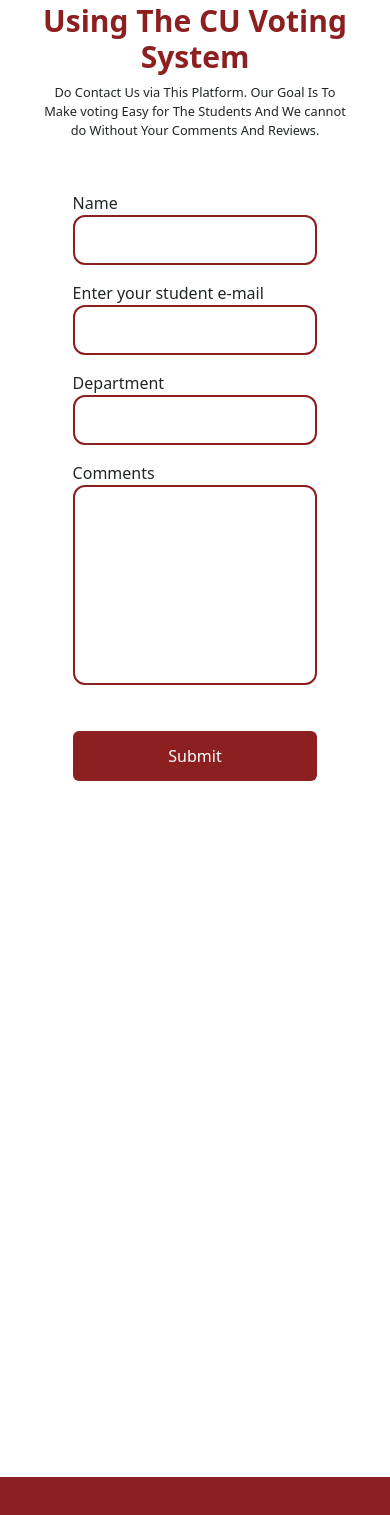
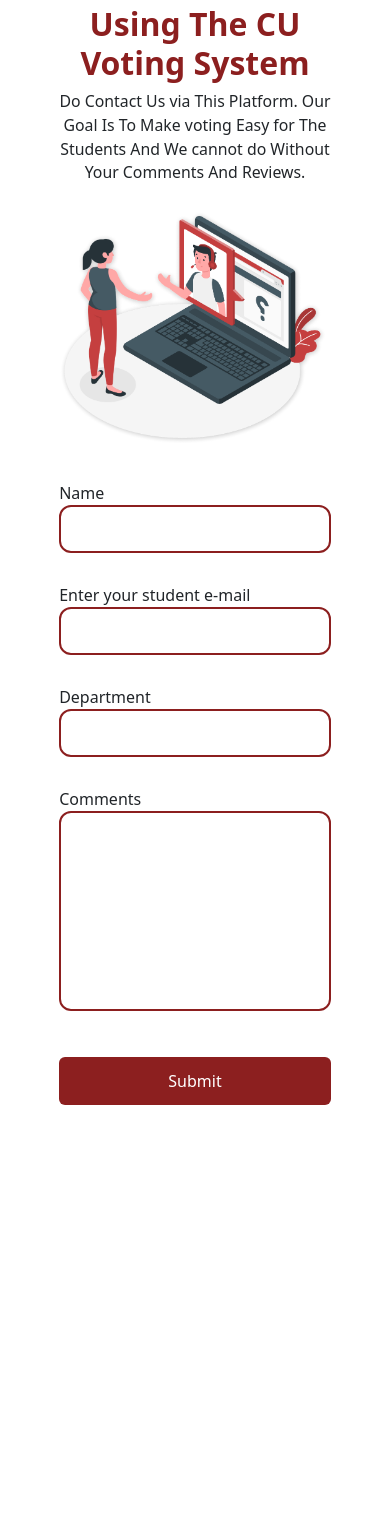
Before and after one commit to InguCell/VotingWebApp, a React (Create React App) app: page /contact in a window 390 px wide. Shown: the part 439-1954 px from the top of the page. Built offline with nearby package versions, Linux system fonts and the light colour scheme.

Commit message:
responsiveness

```diff
--- a/src/components/FAQs/faqs.css
+++ b/src/components/FAQs/faqs.css
@@ -20,7 +20,7 @@
     position: relative;
     object-fit: contain;
     height: 500px;
-    top: -50px;
+    top: -70px;
     bottom: -60px;
 }
 
@@ -40,21 +40,58 @@
     font-weight: bold;
 }
 
+@media (max-width:768px) {
+    .firt_row h2{
+        font-size: 35px;
+    }
+    .faqs_pic{
+        width: 90%;
+        top: -90px;
+    }
+    .firt_row{
+        margin-bottom: -170px;
+    }
+}
+
+@media(max-width:540px) {
+    .faqs_pic{
+        width: 100%;
+        top: -95px;
+    }
+}
+
 @media (max-width:500px) {
+    .firt_row h2{
+        font-size: 30px;
+    }
     .faqs_pic{
-        display: none;
+        width: 104%;
+        height: 420px;
+    }
+    .column{
+        font-size: 0.87em;
     }
 
-    .firt_row{
-        margin-bottom: 10px;
+    .column h4{
+        font-size: large;
+    }
+}
+
+@media(max-width:440px) {
+    .faqs_pic{
+        width: 106%;
+        height: 400px;
+    }
+}
+
+@media(max-width:440px) {
+    .faqs_pic{
+        width: 110%;
+        top: -85px;
+        height: 360px;
     }
 
-    .firt_row h2{
-        font-size: 40px;
+    .main{
+        margin: 40px 20px;
     }
-
-    .sec_row{
-        margin-top: 30px;
-    }
-
 }
--- a/src/components/contact-page/contact.css
+++ b/src/components/contact-page/contact.css
@@ -8,25 +8,23 @@
     font-size: 1.4rem;
 }
 
-.footer_log{
-    position: relative;
-    width: 50px;
-    height: 40px;
-    float: left;
-}
-
 .header h1{
     color: rgb(140,31,31);
     font-weight: bold;
     font-size: 3rem;
 }
-
-#name, #mail, #dept{
+#name, #mail, #dept, input[type="textarea"]{
     width:70%;
     height: 50px;
     border-radius: 12px;
     border:2px solid rgb(140,31,31);
     transition: all 0.3s;
+}
+
+input[type="textarea"]{
+    height: 200px;
+    margin-bottom: 30px;
+    outline: none;
 }
 
 #form_button{
@@ -43,31 +41,17 @@
     color: rgb(0, 0, 0);
 }
 
-.form_Main_Box, .contact_image{
+.form_Main_Box{
     width: 50%;
-    object-fit:cover;
 }
 
-.contact_image img{
-    width: 100%;
-    object-fit:cover;
-    height: 100%;
-}
-.contact_image{
-    height: 470px;
-    margin-top: 15px;
+.contact_img{
+    position: relative;
+    top: auto;
+    object-fit: contain;
+    width: 50%;
+    height: 560px;
     float: right;
-}
-
-input[type="textarea"]{
-    width: 70%;
-    height: 200px;
-    border-radius: 12px;
-    border: 2px solid rgb(140,31,31);
-    transition: all 0.3s;
-    margin-bottom: 30px;
-    transition: all 0.3s;
-    outline: none;
 }
 
 input[type="textarea"]:focus, #name:focus, #mail:focus, #dept:focus{
@@ -76,64 +60,108 @@ input[type="textarea"]:focus, #name:focus, #mail:focus, #dept:focus{
     box-shadow: 0 0 13px rgb(140,31,31);
 }
 
-@media (max-width:1000px) {
-    .contact_image{
+@media (max-width:1024px) {
+    .contact_img{
         float: none;
+        height: 525px;
+        top: -55px;
+        width: 80%;
+    }
+    .header{
+        font-size: 0.99em;
+    }
+    .header h1{
+        font-size: 2.6rem;
     }
     .second_row{
         display: flex;
         flex-direction: column;
         align-items: center;
+        margin-top: 0;
+    }
+    #name, #mail, #dept,input[type="textarea"],#form_button {
+        width: 85%;
+        margin-bottom: 30px;
+    }
+    .form_Main_Box{
+        position: relative;
+        top: -20px;
+    }
+}
+
+@media (max-width:991px) {
+    #name, #mail, #dept,input[type="textarea"],#form_button {
+        width: 95%;
+    }
+}
+
+@media (max-width:768px) {
+    .form_Main_Box {
+        width: 65%;
     }
     #name, #mail, #dept,input[type="textarea"],#form_button {
         width: 100%;
     }
-
-    .form_Main_Box{
-        margin-top: 50px;
+    .contact_img{
+        width: 95%;
     }
-    .header{
-        font-size: 0.8em;
+    .header h1{
+        font-size: 2.3rem;
     }
 }
 
-@media (max-width:768px) {
-    .contact_image, .form_Main_Box{
-        width: 70%;
+@media (max-width:540px) {
+    .form_Main_Box {
+        width: 75%;
+    }
+    .contact_img{
+        height: auto;
+        top: -35px;
     }
     .header h1{
-        font-size: 2.8rem;
+        font-size: 2.3rem;
+    }
+    #name, #mail, #dept,#form_button {
+        height: 48px;
+    }
+    .input[type="textarea"]{
+        height: 450px;
     }
 }
 
-@media (max-width:500px) {
-    .form_Main_Box{
+@media (max-width:500px){
+    .form_Main_Box {
         width: 80%;
     }
-    .header{
-        font-size: 0.8em;
-        margin-bottom: 0px
-    }
-
     .header h1{
-        font-size: 30px;
-    }
-
-    .header >p{
-        margin-bottom: 0;
-    }
-
-    .contact_image{
-        display: none;
-    }
-    .contact_body{
-        margin-right: 30px;
-        margin-left: 30px;
+        font-size: 2.1rem;
     }
 }
 
-@media (max-width:360px) {
-    .contact_image, .form_Main_Box{
-        width: 90%;
+@media (max-width:440px){
+    .form_Main_Box {
+        width: 89%;
+    }
+    .header h1{
+        font-size: 2.0rem;
     }
 }
+
+@media (max-width:412px){
+    .form_Main_Box {
+        width: 95%;
+    }
+    .contact_img{
+        width: 100%;
+    }
+}
+
+@media (max-width:375px){
+    .contact_body{
+        margin:34px;
+    }
+    .contact_img{
+        width: 100%;
+        top: -30px;
+    }
+}
--- a/src/components/contact-page/contact.js
+++ b/src/components/contact-page/contact.js
@@ -43,7 +43,7 @@ export default function Contact(){
 
             <div className="second_row">
 
-                <div className="contact_image"><img src={active} alt="IMAGE"/></div>
+                <img class="contact_img"src={active} alt="IMAGE"/>
                 <div className="form_Main_Box">{form_Main}</div>
             </div>
 
--- a/src/components/footer/footer.css
+++ b/src/components/footer/footer.css
@@ -4,24 +4,23 @@
     text-align: left;
 }
 
-footer_Title, footer_Title_2{
-    font-weight: bold;
-    font-size: medium;
-    margin-bottom: 40px;
+.links,.copy{
+    font-size: 15px;
 }
 
-footer_Title_2{
-    margin-bottom: 6px;
+footer_Title{
+    font-weight: 600;
+    font-size: 16px;
+    margin-bottom: 10px;
 }
 
 .footer_log{
     position: relative;
     width: 50px;
-    height: 40px;
+    height: 45px;
     float: left;
     object-fit: contain;
 }
-
 
 .Main_footer{
     background-color: rgb(140,31,31);
@@ -29,30 +28,25 @@ footer_Title_2{
     margin-top: auto;
     position: relative;
     top:40rem;
-
+    text-transform: capitalize;
 }
 
-.central{
+.central, .central2{
     position: relative;
     left: 50px;
     float: right;
-    top: -40px;
+    top: -43px;
     margin-bottom: 0;
 }
 
 .central2{
-    position: relative;
-    left: 50px;
-    float: right;
-    top: -40px;
-    margin-bottom: 0;
+    top: -48px;
 }
-
 
 .Container{
     display: flex;
     flex-direction: column;
-    padding: 40px;
+    padding: 60px 40px;
 }
 
 .row{
@@ -72,16 +66,30 @@ span{
     }
 }
 
-@media only screen and (max-width:600px) {
-    .Main_footer, footer_Title, footer_Title_2{
-        font-size: 0.9em;
+@media (max-width:740px) {
+    .row{
+    grid-row-gap: 70px;
     }
-
-
 }
 
-@media only screen and (max-width:769px) {
-    .Main_footer, footer_Title, footer_Title_2{
-        font-size: 0.95em;
+@media(max-width:412px) {
+    .links, .copy{
+        font-size: 14px;
     }
 }
+@media(max-width:384px) {
+    .Container{
+        padding-right: 25px;
+        padding-left: 25px;
+    }
+    .links, .copy{
+        font-size: 14px;
+    }
+}
+
+@media(max-width:360) {
+    .Container{
+        padding-right: 15px;
+        padding-left: 15px;
+    }
+}
--- a/src/components/footer/footer.js
+++ b/src/components/footer/footer.js
@@ -15,28 +15,21 @@ export default function Footer(){
                         <img class="footer_log"src={footer_logo} alt="logo"/>
                     <footer_Title className="central">Central University</footer_Title>
                     <footer_Title className="central2">Cu-Developers</footer_Title>
-                    <Nav.Link className="copy">Copyright Cu-Developers</Nav.Link>
+                    <Nav.Link  className="copy">Copyright Cu-Developers</Nav.Link>
                     {/* <Nav.Link>Limited All rights reserved</Nav.Link> */}
                     </div>
 
-                    {/* <div className="col">
-                    <footer_Title>Product</footer_Title>
-                    <Nav.Link>Web and App</Nav.Link>
-                    </div> */}
-
                     <div className="col">
                     <footer_Title style={{marginBottom:"0px"}}>Legal</footer_Title>
-                    <Nav.Link>Terms and Conditions</Nav.Link>
-                    <Nav.Link style={{marginTop:"20px"}}>Privacy and policy</Nav.Link>
-                    {/* <Nav.Link>FAQs</Nav.Link> */}
+                    <Nav.Link className="links">Terms and Conditions</Nav.Link>
+                    <Nav.Link style={{marginTop:"20px"}} className="links">Privacy and policy</Nav.Link>
                     </div>
 
                     <div className="col">
                     <footer_Title>Connect</footer_Title>
-                    {/* <footer_Title_2>E-mail:</footer_Title_2> */}
-                    <Nav.Link style={{marginTop:"10px"}}><span>E-mail:</span> cu.developerscommunity@gmail.com</Nav.Link>
-                    <Nav.Link style={{marginTop:"10px"}}><span>Location:</span> Central University</Nav.Link>
-                    <Nav.Link style={{marginTop:"10px"}}><span>Telephone:</span> 0559846211</Nav.Link>
+                    <Nav.Link style={{marginTop:"5px"}} className="links"><span>E-mail:</span> cu.developerscommunity@gmail.com</Nav.Link>
+                    <Nav.Link style={{marginTop:"5px"}} className="links"><span>Location:</span> Central University</Nav.Link>
+                    <Nav.Link style={{marginTop:"5px"}} className="links"><span>Telephone:</span> 0559846211</Nav.Link>
                     </div>
                 </div>
             </div>
--- a/src/components/register-page/register.js
+++ b/src/components/register-page/register.js
@@ -7,6 +7,7 @@ import {Form, Container, Button, Nav} from "react-bootstrap";
 export default function Register(){
     const home_form=
     <Form>
+        <h4 className="lbl">Register here</h4>
         <Form.Group className="mb-5">
             <Form.Control id="number" type="text" placeholder="Enter your student id number"/>
         </Form.Group>
@@ -19,9 +20,16 @@ export default function Register(){
             <Form.Select id="department">
                 <option></option>
                 <option>CSC</option>
-                <option>INT</option>
-                <option>DPH</option>
-                <option>NUR</option>
+                <option>Arts Department</option>
+                <option>Arts And Social Department(Miotso)</option>
+                <option>ATHE</option>
+                <option>Central Business School(Miotso)</option>
+                <option>School Of Architecture And Design</option>
+                <option>School Of Medicine And Health(Miotso)</option>
+                <option>School Of Pharmacy</option>
+                <option>Theology And Mission(Miotso)</option>
+                <option>Vision & Life</option>
+                <option>School Of Engineering And Technology</option>
             </Form.Select>
         </Form.Group>
 
```
Also changed, not shown: src/components/register-page/register.css (+104 -12 lines).
